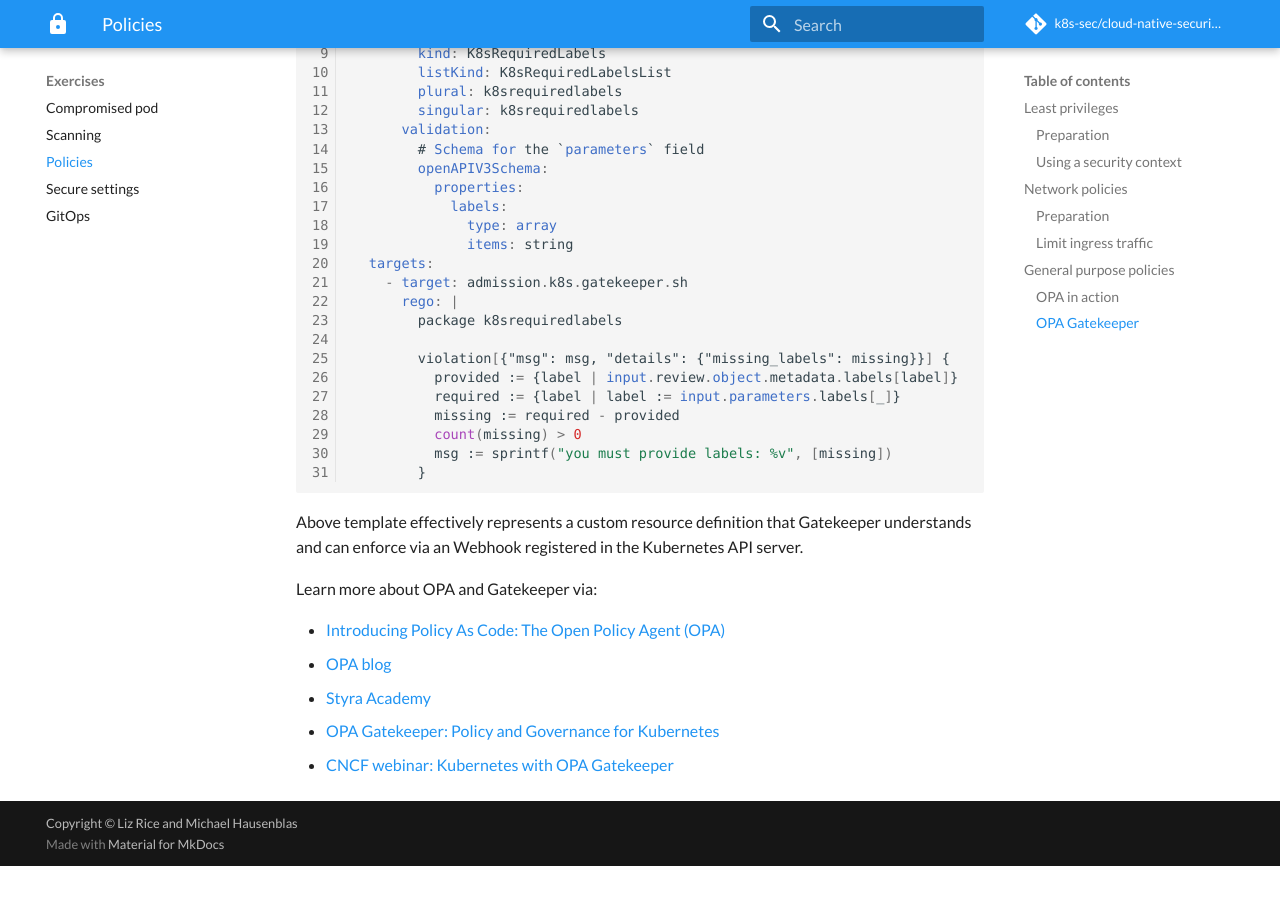
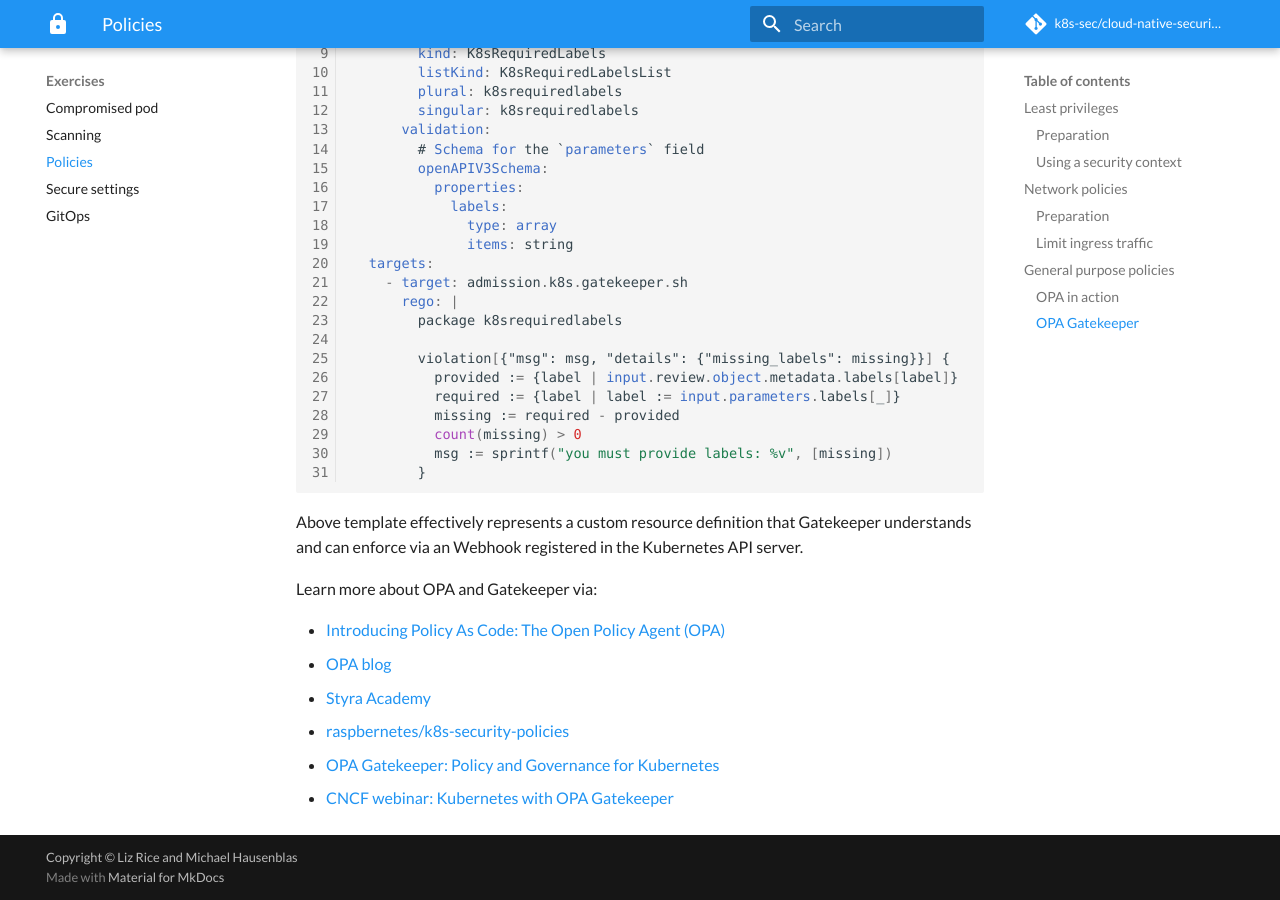
Before and after one commit to k8s-sec/cloud-native-security-tutorial, an MkDocs documentation site: the page built from docs/policies.md, in a window 1280 px wide and 900 px high, scrolled down 7196 px. Built offline with MkDocs 1.6.1 and Material for MkDocs 9.7.7, drawn with Linux system fonts in a browser that asks for light colours; some web fonts are replaced; comment, search, counter and statistics services are not loaded; before the commit the page ends 8062 px from its top, so only the background shows below that.

Commit message:
adds OPA policies examples repo link

```diff
--- a/docs/policies.md
+++ b/docs/policies.md
@@ -374,5 +374,6 @@ Learn more about OPA and Gatekeeper via:
 - [Introducing Policy As Code: The Open Policy Agent (OPA)](https://www.cncf.io/blog/2020/08/13/introducing-policy-as-code-the-open-policy-agent-opa/)
 - [OPA blog](https://blog.openpolicyagent.org/)
 - [Styra Academy](https://academy.styra.com/)
+- [raspbernetes/k8s-security-policies](https://github.com/raspbernetes/k8s-security-policies)
 - [OPA Gatekeeper: Policy and Governance for Kubernetes](https://kubernetes.io/blog/2019/08/06/opa-gatekeeper-policy-and-governance-for-kubernetes/)
 - [CNCF webinar: Kubernetes with OPA Gatekeeper](https://www.youtube.com/watch?v=v4wJE3I8BYM)
```
